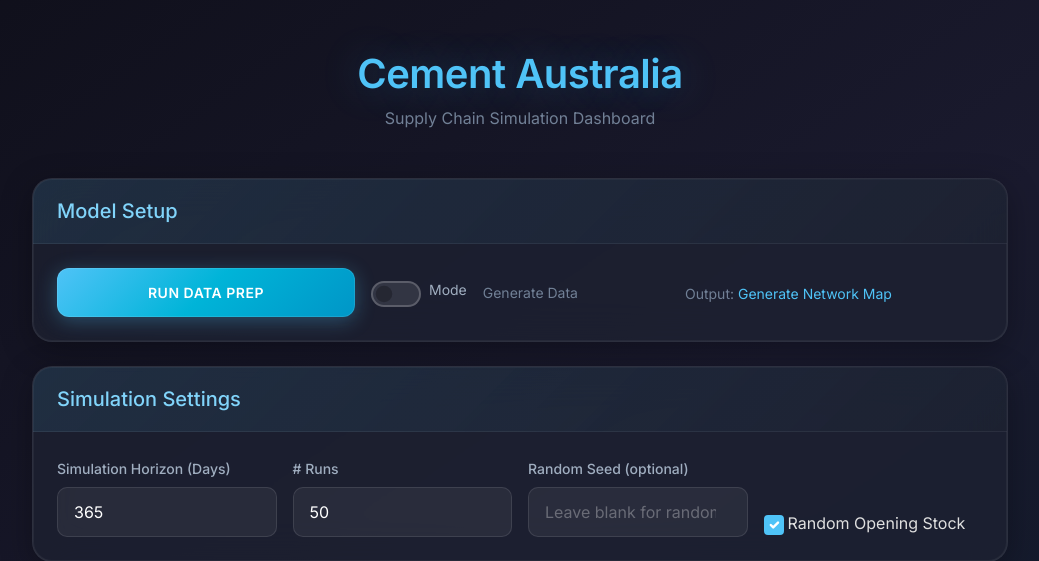
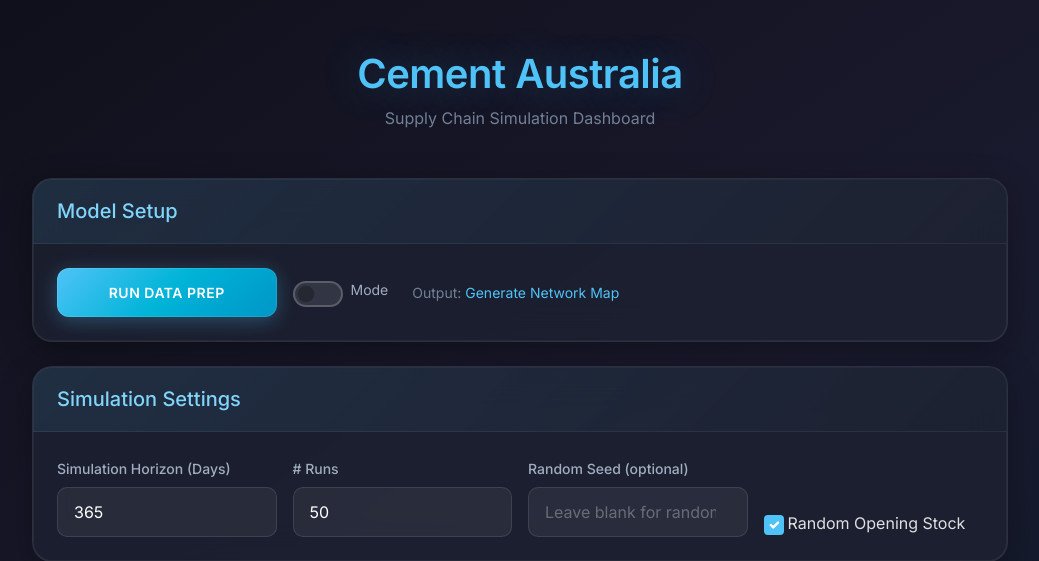
Before and after one commit to ZPrins/CA, a Flask app: page / in a window 1280 px wide. Shown: the top 561 px of the page, without its empty margins (120-1159 px from the left). Run offline with Flask 3, Linux system fonts and the light colour scheme.

Commit message:
Adjust layout to place output section next to mode toggle
Update HTML template to remove "Generate Data" label from button and reposition the output section next to the mode toggle with increased spacing.

Replit-Commit-Author: Agent
Replit-Commit-Session-Id: 042c3be5-bcaa-412d-a11a-54bd49e15e7f
Replit-Commit-Checkpoint-Type: full_checkpoint
Replit-Commit-Event-Id: a0644583-814a-44e8-b350-259ff94428fe
Replit-Commit-Screenshot-Url: https://storage.googleapis.com/screenshot-production-us-central1/7021497b-e239-4ebb-aabe-96a6d9a99b74/042c3be5-bcaa-412d-a11a-54bd49e15e7f/ZOII0yD
Replit-Helium-Checkpoint-Created: true

```diff
--- a/templates/index.html
+++ b/templates/index.html
@@ -318,23 +318,20 @@
             </div>
             <div class="card-body">
                 <div class="row g-3 align-items-center">
-                    <div class="col-md-4">
+                    <div class="col-md-3">
                         <button type="button" class="btn btn-primary w-100" id="runDataPrepBtn">
                             <span id="runDataPrepBtnText">Run Data Prep</span>
                             <span id="runDataPrepSpinner" class="spinner-border spinner-border-sm ms-2 d-none"></span>
                         </button>
                     </div>
-                    <div class="col-md-4">
-                        <div class="d-flex align-items-center gap-3">
+                    <div class="col-md-6">
+                        <div class="d-flex align-items-center gap-4">
                             <div class="form-check form-switch">
                                 <input class="form-check-input" type="checkbox" role="switch" id="prepareInputsToggle" style="width: 50px; height: 26px;">
                                 <label class="form-check-label ms-2" for="prepareInputsToggle" style="color: #a0aec0; font-size: 14px;">Mode</label>
                             </div>
-                            <span id="prepareInputsLabel" class="text-muted" style="font-size: 14px; min-width: 140px;">Generate Data</span>
+                            <span class="text-muted" style="font-size: 14px;">Output: <span id="dataPrepOutputLabel" style="color: #4fc3f7;">Generate Data</span></span>
                         </div>
-                    </div>
-                    <div class="col-md-4">
-                        <small class="text-muted">Output: <span id="dataPrepOutputLabel" style="color: #4fc3f7;">Generate Data</span></small>
                     </div>
                 </div>
                 <div id="dataPrepOutputCard" class="mt-3" style="display: none;">
```
